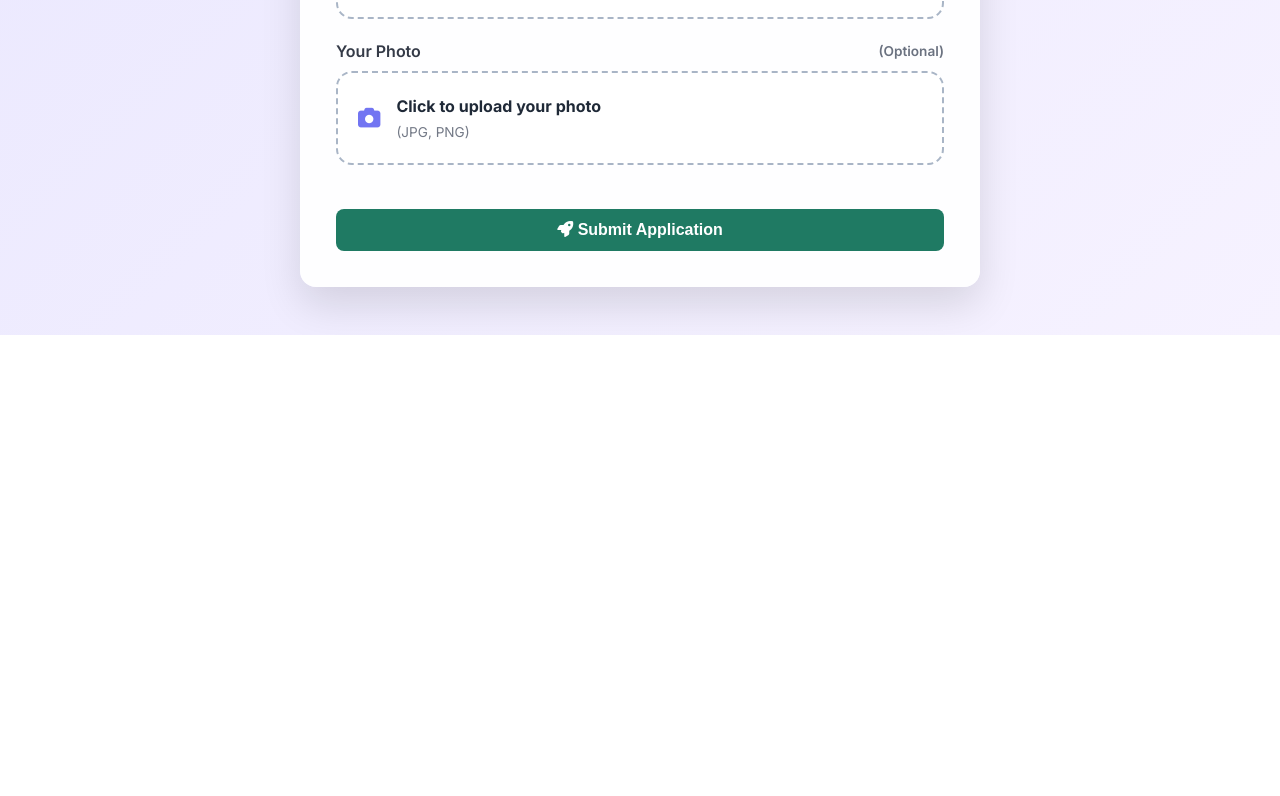
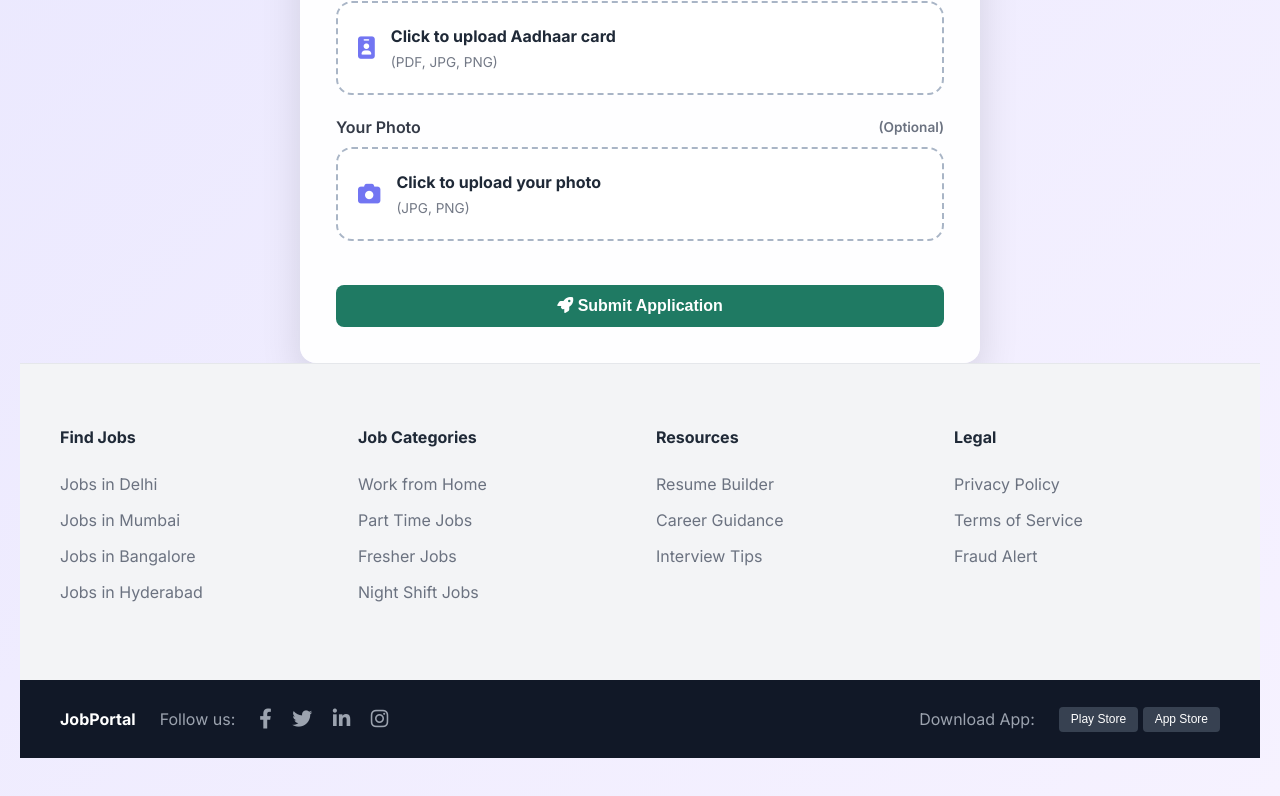
Before and after one commit to deepa11042004/consultancy-jobs, a plain HTML site: page upload-document-form.html in a window 1280 px wide. Shown: the part 698-1494 px from the top of the page. Before the commit the page ends 1033 px from the top, so only its background shows below. Drawn offline with Linux system fonts and the light colour scheme.

Commit message:
add-header-footer

```diff
--- a/upload-document-form.html
+++ b/upload-document-form.html
@@ -15,6 +15,31 @@
     />
   </head>
   <body class="upload-page">
+    <!-- Navigation -->
+    <nav class="navbar">
+      <div class="container nav-container">
+        <div class="logo">
+          <span class="logo-text">JobPortal</span>
+        </div>
+        <div class="nav-links">
+          <a href="jobs.html">Jobs</a>
+          <a href="#">Companies</a>
+          <a href="#">Services</a>
+          <a href="#">Resources</a>
+        </div>
+        <div class="nav-actions">
+          <button class="btn btn-outline">
+            <a href="login.html">Login</a>
+          </button>
+          <button class="btn btn-primary">
+            <a href="login.html" style="color: white; text-decoration: none;">Employer Login</a>
+          </button>
+        </div>
+        <div class="mobile-toggle">
+          <i class="fas fa-bars"></i>
+        </div>
+      </div>
+    </nav>
     <header class="upload-header">
       <a href="jobs.html" class="back-link">
         <i class="fas fa-arrow-left"></i>
@@ -132,6 +157,69 @@
       </section>
     </main>
 
+    <!-- 9. FOOTER LINKS SECTION -->
+    <footer class="main-footer">
+      <div class="container footer-grid">
+        <div class="footer-col">
+          <h4>Find Jobs</h4>
+          <ul>
+            <li><a href="#">Jobs in Delhi</a></li>
+            <li><a href="#">Jobs in Mumbai</a></li>
+            <li><a href="#">Jobs in Bangalore</a></li>
+            <li><a href="#">Jobs in Hyderabad</a></li>
+          </ul>
+        </div>
+        <div class="footer-col">
+          <h4>Job Categories</h4>
+          <ul>
+            <li><a href="#">Work from Home</a></li>
+            <li><a href="#">Part Time Jobs</a></li>
+            <li><a href="#">Fresher Jobs</a></li>
+            <li><a href="#">Night Shift Jobs</a></li>
+          </ul>
+        </div>
+        <div class="footer-col">
+          <h4>Resources</h4>
+          <ul>
+            <li><a href="#">Resume Builder</a></li>
+            <li><a href="#">Career Guidance</a></li>
+            <li><a href="#">Interview Tips</a></li>
+          </ul>
+        </div>
+        <div class="footer-col">
+          <h4>Legal</h4>
+          <ul>
+            <li><a href="#">Privacy Policy</a></li>
+            <li><a href="#">Terms of Service</a></li>
+            <li><a href="#">Fraud Alert</a></li>
+          </ul>
+        </div>
+      </div>
+    </footer>
+
+    <!-- 10. FINAL FOOTER BAR -->
+    <div class="final-footer">
+      <div class="container final-footer-container">
+        <div class="social-side">
+          <span class="logo-text-sm">JobPortal</span>
+          <span class="social-label">Follow us:</span>
+          <div class="social-icons">
+            <a href="#"><i class="fab fa-facebook-f"></i></a>
+            <a href="#"><i class="fab fa-twitter"></i></a>
+            <a href="#"><i class="fab fa-linkedin-in"></i></a>
+            <a href="#"><i class="fab fa-instagram"></i></a>
+          </div>
+        </div>
+        <div class="app-side">
+          <span>Download App:</span>
+          <div class="buttons-small">
+            <button class="btn-xs">Play Store</button>
+            <button class="btn-xs">App Store</button>
+          </div>
+        </div>
+      </div>
+    </div>
+
     <script>
       const deptName =
         new URLSearchParams(window.location.search).get("dept") || "Quality";
```
